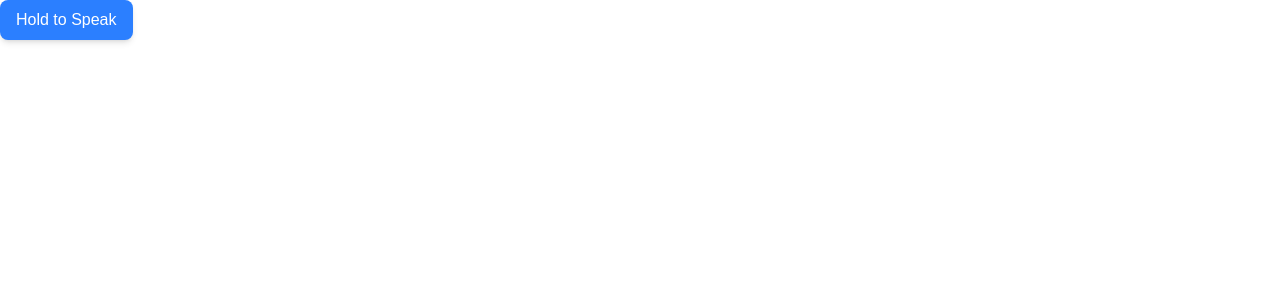
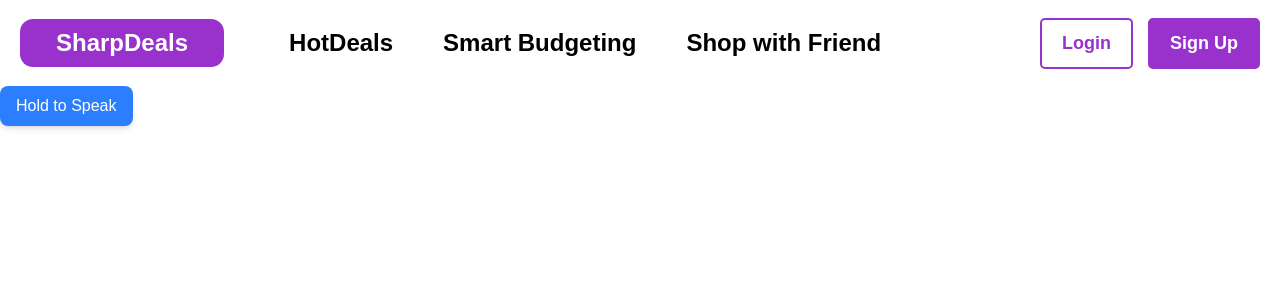
Before and after one commit to Vrajdp1/speech-to-text-demo, a Next.js app: page / in a window 1280 px wide. Shown: the top 300 px of the page. Built offline with nearby package versions, Linux system fonts and the light colour scheme.

Commit message:
updated header section

```diff
--- a/app/page.js
+++ b/app/page.js
@@ -1,6 +1,7 @@
 'use client';
 import { useState, useRef } from 'react';
 import { encodeWAV } from './utils/audioUtils';
+import Header from './header/page';
 
 export default function Page() {
   const [transcription, setTranscription] = useState(""); //stores transcript
@@ -102,6 +103,8 @@ export default function Page() {
 
   return (
     <div>
+      <Header />
+
       {/* Button to start and stop recording (just for testing)*/}
       <button
         onMouseDown={startRecording}
```
